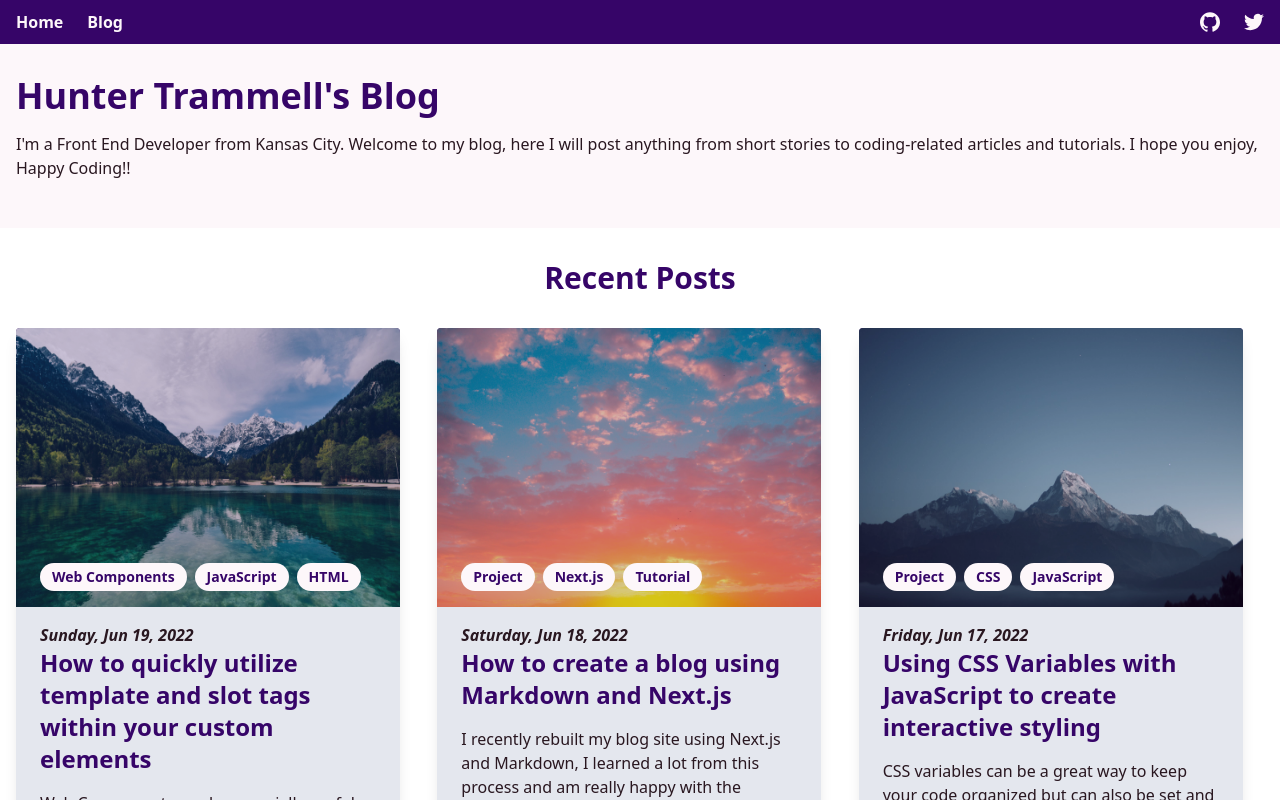
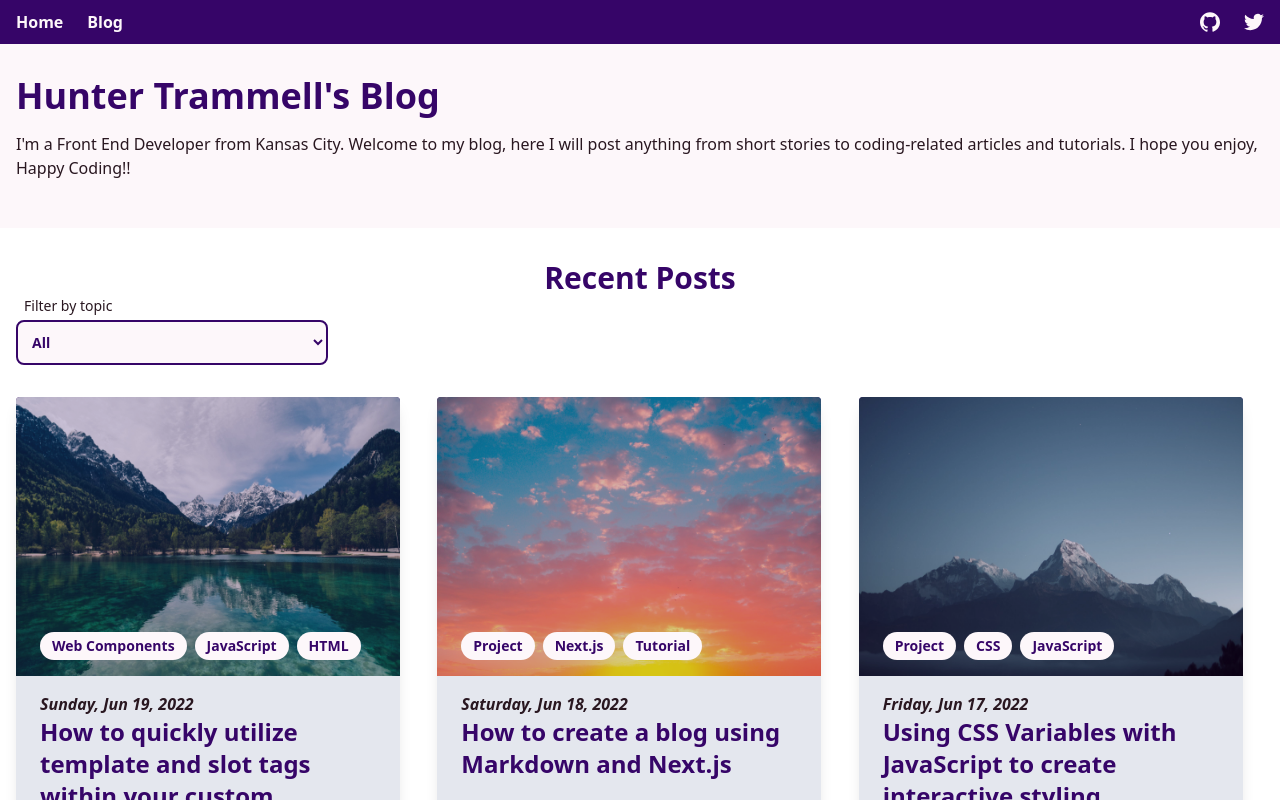
Before and after one commit to huntikins/portfolio-v8, a Next.js app: page /blog in a window 1280 px wide. Shown: the top 800 px of the page. Built offline with nearby package versions, Linux system fonts and the light colour scheme.

Commit message:
implement blog post filters

```diff
--- a/interfaces/page.interface.ts
+++ b/interfaces/page.interface.ts
@@ -4,6 +4,7 @@ export interface IHomeProps {
 
 export interface IBlogProps {
   posts: any;
+  tags: any;
 }
 
 declare global {
--- a/pages/blog/index.tsx
+++ b/pages/blog/index.tsx
@@ -4,7 +4,8 @@ import { Posts } from "../../partials/blog/blog";
 import { Hero } from "../../partials/blog/hero";
 import { getAllPosts } from "../../utils/api";
 
-const Blog: NextPage = ({ posts }: any) => {
+const Blog: NextPage = ({ posts, tags }: any) => {
+
   return (
     <>
       <Head>
@@ -48,7 +49,7 @@ const Blog: NextPage = ({ posts }: any) => {
         />
       </Head>
       <Hero />
-      <Posts posts={posts} />
+      <Posts posts={posts} tags={tags} />
     </>
   );
 };
@@ -56,11 +57,23 @@ const Blog: NextPage = ({ posts }: any) => {
 export default Blog;
 
 export async function getStaticProps() {
-  const data = getAllPosts(["title", "description", "slug", "tags", "image", "created_at"]);
+  const data = getAllPosts([
+    "title",
+    "description",
+    "slug",
+    "tags",
+    "image",
+    "created_at",
+  ]);
+
+  const tags = data.map((post) => {
+    return post.tags;
+  });
 
   return {
     props: {
       posts: data,
+      tags: [...new Set(tags.flat())],
     },
   };
 }
--- a/partials/blog/blog.tsx
+++ b/partials/blog/blog.tsx
@@ -1,14 +1,30 @@
-import { FunctionComponent, useState } from "react";
+import { ChangeEvent, FunctionComponent, useState } from "react";
 import { Section } from "../../components/layout/section";
 import { Card } from "../../components/ui/card";
 import { Heading } from "../../components/ui/heading";
 import { IBlogProps } from "../../interfaces/page.interface";
 
-export const Posts: FunctionComponent<IBlogProps> = ({ posts }) => {
+export const Posts: FunctionComponent<IBlogProps> = ({ posts, tags }) => {
   const [postNum, setPostNum] = useState(6);
+
+  const [activePosts, setActivePosts] = useState(posts);
 
   const showMore = () => {
     setPostNum((prevPostNum) => prevPostNum + 3);
+  };
+
+  const handleFilter = (e: ChangeEvent<HTMLSelectElement>) => {
+    const filterVal = (e.target as HTMLSelectElement).value;
+
+    if (filterVal === "all") {
+      setActivePosts(posts);
+    } else {
+      const filteredPosts = posts.filter((post: any) => {
+        return post.tags.includes(filterVal);
+      });
+
+      setActivePosts(filteredPosts);
+    }
   };
 
   return (
@@ -16,9 +32,29 @@ export const Posts: FunctionComponent<IBlogProps> = ({ posts }) => {
       <Heading level={2} align="center">
         Recent Posts
       </Heading>
+      <div className="w-full md:w-1/2 lg:w-1/4">
+        <label
+          htmlFor="filter"
+          className="block mb-1 ml-2 text-sm font-medium text-dark"
+        >
+          Filter by topic
+        </label>
+        <select
+          id="filter"
+          className="bg-light border-2 border-primary text-primary text-sm rounded-lg font-bold focus:ring-blue-500 focus:border-blue-500 block w-full p-2.5"
+          onChange={handleFilter}
+        >
+          <option value="all">All</option>
+          {tags.map((tag: any) => (
+            <option value={tag} key={tag}>
+              {tag}
+            </option>
+          ))}
+        </select>
+      </div>
       <div className="pt-8 grid gap-4 sm:grid-cols-1 md:grid-cols-2 lg:grid-cols-3">
-        {posts &&
-          posts
+        {activePosts &&
+          activePosts
             .slice(0, postNum)
             .map((post: any, index: number) => (
               <Card
@@ -34,7 +70,7 @@ export const Posts: FunctionComponent<IBlogProps> = ({ posts }) => {
             ))}
       </div>
       <div className="text-center">
-        {postNum < posts.length && (
+        {postNum < activePosts.length && (
           <button
             className="py-2 px-4 inline-block font-bold hover:opacity-80 border-2 border-primary mb-2 mt-6 mr-2 text-center bg-primary text-light"
             onClick={showMore}
--- a/tsconfig.json
+++ b/tsconfig.json
@@ -1,6 +1,7 @@
 {
   "compilerOptions": {
     "target": "es5",
+    "downlevelIteration": true,
     "lib": ["dom", "dom.iterable", "esnext"],
     "allowJs": true,
     "skipLibCheck": true,
```
